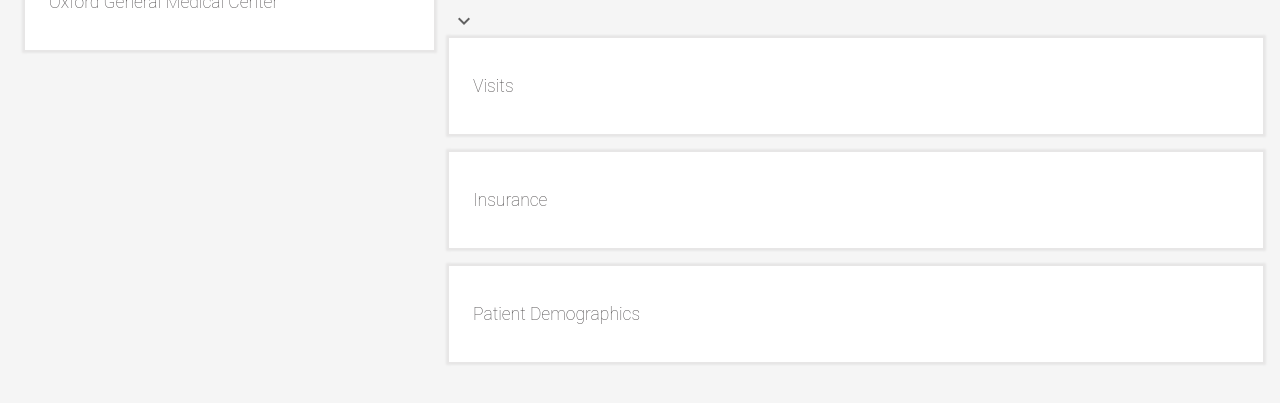
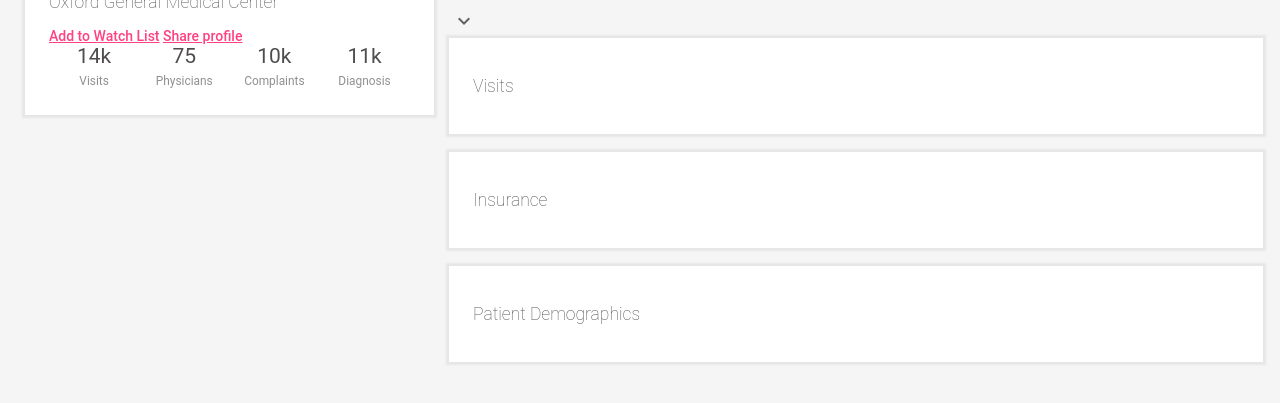
Before and after one commit to patrickfweston/double-verify, a website: page index.html in a window 1280 px wide. Shown: the part 183-586 px from the top of the page. Drawn offline with nearby package versions, Linux system fonts and the light colour scheme.

Commit message:
Added and styled stats

```diff
--- a/index.html
+++ b/index.html
@@ -38,6 +38,26 @@
       <div class="card__content">
         <h1>Cardiology and Cardiac Surgery</h1>
         <h2>Oxford General Medical Center</h2>
+        <a href="#">Add to Watch List</a>
+        <a href="#">Share profile</a>
+        <div class="stats">
+          <div class="stat">
+            <span class="stat__large">14k</span>
+            <span class="stat__small">Visits</span>
+          </div>
+          <div class="stat">
+            <span class="stat__large">75</span>
+            <span class="stat__small">Physicians</span>
+          </div>
+          <div class="stat">
+            <span class="stat__large">10k</span>
+            <span class="stat__small">Complaints</span>
+          </div>
+          <div class="stat">
+            <span class="stat__large">11k</span>
+            <span class="stat__small">Diagnosis</span>
+          </div>
+        </div>
       </div>
       <div class="">
 
--- a/sass/base/_init.scss
+++ b/sass/base/_init.scss
@@ -8,6 +8,7 @@ $primary-20: #cceffd;
 
 $true-black: #000;
 $black: #4F4C4D;
+$black-80: #918F8F;
 
 $gray: #E7E6E6;
 
--- /dev/null
+++ b/sass/components/_stats.scss
@@ -0,0 +1,21 @@
+.stats {
+  @extend .clearfix;
+}
+
+.stat {
+  float: left;
+  width: 25%;
+  text-align: center;
+}
+
+.stat__large {
+  display: block;
+  font-size: 1.5em;
+  margin-bottom: 0.25em;
+  color: $black;
+}
+
+.stat__small {
+  font-size: 0.85em;
+  color: $black-80;
+}
--- a/sass/styles.scss
+++ b/sass/styles.scss
@@ -12,3 +12,4 @@
 @import 'components/header';
 @import 'components/nav';
 @import 'components/tabs';
+@import 'components/stats';
```
Also changed, not shown: css/styles.css.
